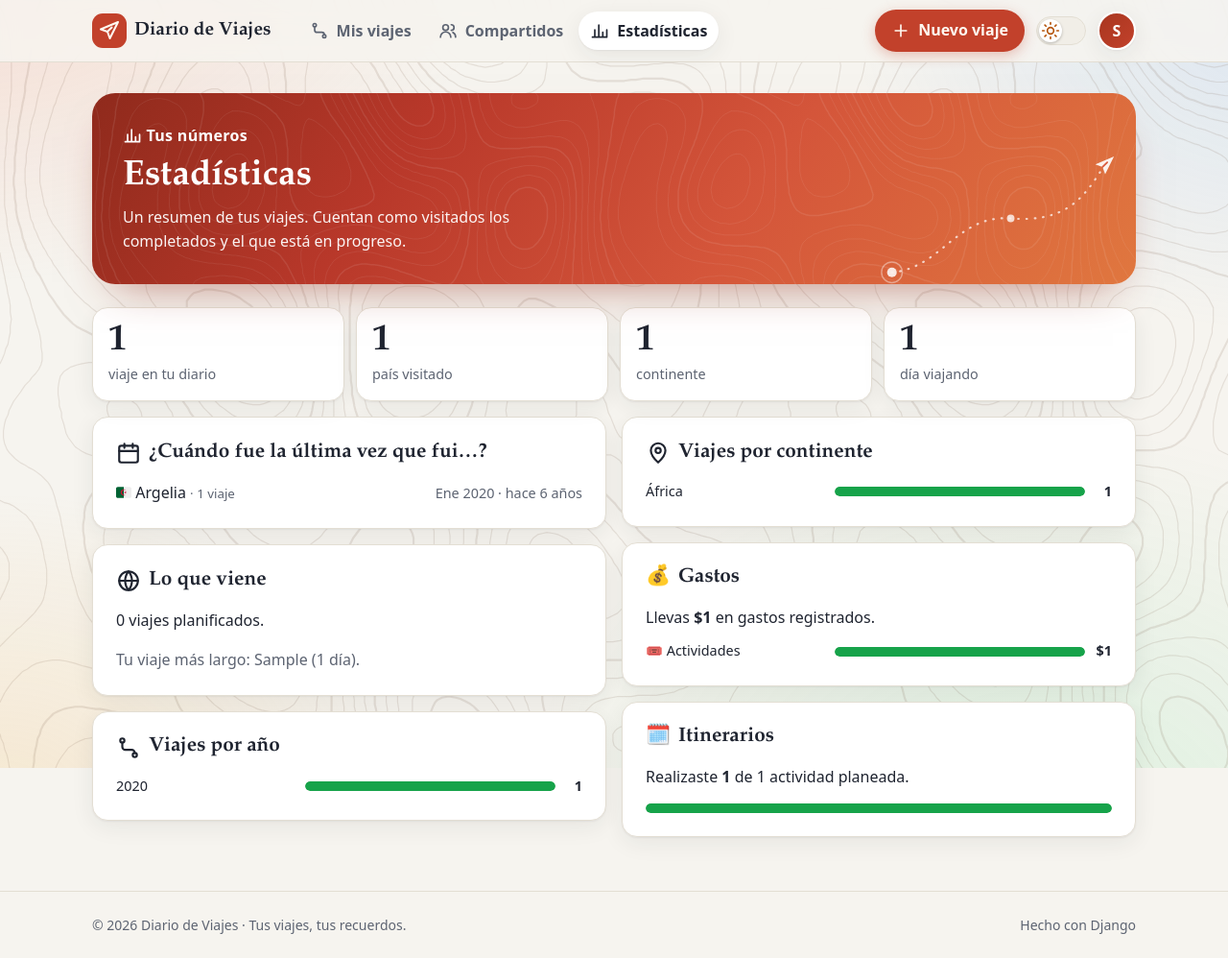
After one commit to CarlosMatus00000008/BackEnd---Inacap, a Django app: page /viajes/estadisticas/ in a window 1280 px wide. The commit adds this page. Shown: the whole page at 96% size. Run offline with Django 5.2, Linux system fonts and the light colour scheme; a user stored in the database is signed in; data comes from the database, SQL or seed files in the repository; tables that the repository leaves empty hold one stand-in row (values such as "Sample post").

Commit message:
Estadísticas: países visitados, última vez en cada país, viajes por año y gastos

```diff
--- a/static/css/app.css
+++ b/static/css/app.css
@@ -2177,7 +2177,8 @@
     color: var(--error);
   }
 
-  .barra-presupuesto {
+  .barra-presupuesto,
+  .barra {
     display: block;
     width: 100%;
     height: 10px;
@@ -2190,16 +2191,19 @@
     appearance: none;
   }
 
-  .barra-presupuesto::-webkit-progress-bar {
+  .barra-presupuesto::-webkit-progress-bar,
+  .barra::-webkit-progress-bar {
     background: var(--superficie-2);
   }
 
-  .barra-presupuesto::-webkit-progress-value {
+  .barra-presupuesto::-webkit-progress-value,
+  .barra::-webkit-progress-value {
     border-radius: var(--radio-pildora);
     background: var(--planificado);
   }
 
-  .barra-presupuesto::-moz-progress-bar {
+  .barra-presupuesto::-moz-progress-bar,
+  .barra::-moz-progress-bar {
     border-radius: var(--radio-pildora);
     background: var(--planificado);
   }
@@ -2429,6 +2433,98 @@
     }
   }
 
+  /* --- Estadísticas ------------------------------------------------------- */
+  .cifras {
+    display: grid;
+    grid-template-columns: repeat(2, minmax(0, 1fr));
+    gap: var(--e3);
+    margin: 0;
+    padding: 0;
+    list-style: none;
+  }
+
+  @media (min-width: 768px) {
+    .cifras {
+      grid-template-columns: repeat(4, minmax(0, 1fr));
+    }
+  }
+
+  .cifras li {
+    display: grid;
+    gap: var(--e1);
+    padding: var(--e4);
+    border: 1px solid var(--borde);
+    border-radius: var(--radio);
+    background: var(--superficie);
+    box-shadow: var(--sombra);
+  }
+
+  .cifras strong {
+    font-family: var(--fuente-titulos);
+    font-size: clamp(1.8rem, 1.4rem + 1.5vw, 2.4rem);
+    line-height: 1;
+  }
+
+  .cifras span {
+    color: var(--texto-suave);
+    font-size: 0.9rem;
+  }
+
+  /* Tarjetas de distinto alto: en escritorio se reparten en 2 columnas sin dejar huecos */
+  .estadisticas > .tarjeta {
+    margin: 0 0 var(--e4);
+    break-inside: avoid;
+  }
+
+  @media (min-width: 1024px) {
+    .estadisticas {
+      columns: 2;
+      column-gap: var(--e4);
+    }
+  }
+
+  .barras {
+    display: grid;
+    gap: var(--e2);
+    margin: 0;
+    padding: 0;
+    list-style: none;
+  }
+
+  /* Etiqueta · barra · número, alineados en columnas */
+  .barras li {
+    display: grid;
+    grid-template-columns: minmax(6rem, 38%) 1fr auto;
+    align-items: center;
+    gap: var(--e3);
+    font-size: 0.9rem;
+  }
+
+  .barras li > span {
+    overflow-wrap: anywhere;
+  }
+
+  .barras strong {
+    min-width: 2ch;
+    text-align: right;
+    font-variant-numeric: tabular-nums;
+  }
+
+  /* País y fecha no se cortan por la mitad: si no caben juntos, la fecha baja a otra línea */
+  .lista-simple .ultima-vez {
+    flex-wrap: wrap;
+    row-gap: 0;
+  }
+
+  .ultima-vez > span {
+    white-space: nowrap;
+  }
+
+  .ultima-vez__fecha {
+    margin-left: auto;
+    font-size: 0.9rem;
+  }
+
   /* --- Listas de datos (perfil) ------------------------------------------ */
   .lista-simple {
     display: grid;
--- a/templates/parciales/encabezado.html
+++ b/templates/parciales/encabezado.html
@@ -11,6 +11,7 @@
       <nav class="nav-principal" aria-label="Navegación principal">
         <a href="{% url 'viajes:lista' %}"{% if ruta == 'lista' or ruta == 'detalle' %} aria-current="page"{% endif %}>{% icono "ruta" %} Mis viajes</a>
         <a href="{% url 'viajes:compartidos' %}"{% if ruta == 'compartidos' %} aria-current="page"{% endif %}>{% icono "usuarios" %} Compartidos</a>
+        <a href="{% url 'viajes:estadisticas' %}"{% if ruta == 'estadisticas' %} aria-current="page"{% endif %}>{% icono "grafico" %} Estadísticas</a>
       </nav>
       {% endwith %}
 
@@ -29,6 +30,7 @@
           <small>@{{ user.username }}</small>
         </p>
         <a href="{% url 'cuentas:perfil' %}">{% icono "usuario" %} Mi cuenta</a>
+        <a href="{% url 'viajes:estadisticas' %}">{% icono "grafico" %} Estadísticas</a>
         {% if user.is_staff %}
           <a href="{{ ADMIN_URL }}">{% icono "escudo" %} Panel de administración</a>
         {% endif %}
--- /dev/null
+++ b/templates/viajes/estadisticas.html
@@ -0,0 +1,117 @@
+{% extends "base.html" %}
+{% load diario %}
+
+{% block titulo %}Estadísticas{% endblock %}
+
+{% block contenido %}
+<header class="bienvenida bienvenida--compacta">
+  <p class="bienvenida__saludo">{% icono "grafico" %} Tus números</p>
+  <h1>Estadísticas</h1>
+  <p>Un resumen de tus viajes. Cuentan como visitados los completados y el que está en progreso.</p>
+</header>
+
+{% if not resumen.total %}
+  <div class="vacio">
+    {% icono "grafico" %}
+    <h2>Aún no hay nada que contar</h2>
+    <p>Registra tu primer viaje y aquí verás tus países, días viajando y más.</p>
+    <a class="boton boton--primario" href="{% url 'viajes:crear' %}">{% icono "mas" %} Registrar un viaje</a>
+  </div>
+{% else %}
+  <ul class="cifras" aria-label="Resumen">
+    <li><strong>{{ resumen.total|miles }}</strong><span>viaje{{ resumen.total|pluralize }} en tu diario</span></li>
+    <li><strong>{{ paises_visitados|miles }}</strong><span>país{{ paises_visitados|pluralize:"es" }} visitado{{ paises_visitados|pluralize }}</span></li>
+    <li><strong>{{ continentes_visitados }}</strong><span>continente{{ continentes_visitados|pluralize }}</span></li>
+    <li><strong>{{ dias_viajados|miles }}</strong><span>día{{ dias_viajados|pluralize }} viajando</span></li>
+  </ul>
+
+  <div class="estadisticas mt-4">
+    {# «¿Cuándo fui a Lima la última vez?»: la pregunta que plantea el caso #}
+    <section class="tarjeta" aria-labelledby="titulo-ultima-vez">
+      <div class="tarjeta__titulo"><h2 id="titulo-ultima-vez">{% icono "calendario" %} ¿Cuándo fue la última vez que fui…?</h2></div>
+      {% if ultima_vez %}
+        <ul class="lista-simple">
+          {% for pais in ultima_vez %}
+            <li class="ultima-vez">
+              <span><span aria-hidden="true">{{ pais.bandera }}</span> {{ pais.nombre }} <small class="texto-suave">· {{ pais.veces }} viaje{{ pais.veces|pluralize }}</small></span>
+              <span class="ultima-vez__fecha texto-suave">{{ pais.ultima|date:"M Y" }} · {{ pais.ultima|hace }}</span>
+            </li>
+          {% endfor %}
+        </ul>
+      {% else %}
+        <p class="texto-suave sin-margen">Todavía no completas ningún viaje.</p>
+      {% endif %}
+    </section>
+
+    <section class="tarjeta" aria-labelledby="titulo-pendientes">
+      <div class="tarjeta__titulo"><h2 id="titulo-pendientes">{% icono "globo" %} Lo que viene</h2></div>
+      {% if proximo_viaje %}
+        <p><span aria-hidden="true">✈</span> Próximo viaje: <a href="{{ proximo_viaje.get_absolute_url }}">{{ proximo_viaje.destino }}, {{ proximo_viaje.pais }}</a> <span class="texto-suave">({{ proximo_viaje.fecha_inicio|hace }})</span></p>
+      {% endif %}
+      <p>{{ resumen.planificados|miles }} viaje{{ resumen.planificados|pluralize }} planificado{{ resumen.planificados|pluralize }}{% if resumen.en_progreso %} y 1 en progreso{% endif %}.</p>
+      {% if paises_pendientes %}
+        <p class="sin-margen">Países por conocer:
+          {% for pais in paises_pendientes %}<span aria-hidden="true">{{ pais.bandera }}</span> {{ pais.nombre }}{% if not forloop.last %}, {% endif %}{% endfor %}
+        </p>
+      {% endif %}
+      {% if viaje_mas_largo %}
+        <p class="texto-suave sin-margen mt-4">Tu viaje más largo: {{ viaje_mas_largo.destino }} ({{ viaje_mas_largo.duracion_dias|dias }}).</p>
+      {% endif %}
+    </section>
+
+    <section class="tarjeta" aria-labelledby="titulo-anios">
+      <div class="tarjeta__titulo"><h2 id="titulo-anios">{% icono "ruta" %} Viajes por año</h2></div>
+      <ul class="barras">
+        {% for fila in por_anio %}
+          <li>
+            <span>{{ fila.anio }}</span>
+            <progress class="barra" max="{{ fila.maximo }}" value="{{ fila.total }}" aria-label="{{ fila.total }} viajes en {{ fila.anio }}"></progress>
+            <strong>{{ fila.total }}</strong>
+          </li>
+        {% endfor %}
+      </ul>
+    </section>
+
+    {% if por_continente %}
+      <section class="tarjeta" aria-labelledby="titulo-continentes">
+        <div class="tarjeta__titulo"><h2 id="titulo-continentes">{% icono "pin" %} Viajes por continente</h2></div>
+        <ul class="barras">
+          {% for fila in por_continente %}
+            <li>
+              <span>{{ fila.nombre }}</span>
+              <progress class="barra" max="{{ fila.maximo }}" value="{{ fila.total }}" aria-label="{{ fila.total }} viajes en {{ fila.nombre }}"></progress>
+              <strong>{{ fila.total }}</strong>
+            </li>
+          {% endfor %}
+        </ul>
+      </section>
+    {% endif %}
+
+    <section class="tarjeta" aria-labelledby="titulo-gastos">
+      <div class="tarjeta__titulo"><h2 id="titulo-gastos"><span aria-hidden="true">💰</span> Gastos</h2></div>
+      {% if gastos_por_categoria %}
+        <p>Llevas <strong>${{ total_gastado|miles }}</strong> en gastos registrados.</p>
+        <ul class="barras">
+          {% for fila in gastos_por_categoria %}
+            <li>
+              <span>{{ fila.nombre }}</span>
+              <progress class="barra" max="{{ fila.maximo }}" value="{{ fila.total }}" aria-label="{{ fila.nombre }}: ${{ fila.total|miles }}"></progress>
+              <strong>${{ fila.total|miles }}</strong>
+            </li>
+          {% endfor %}
+        </ul>
+      {% else %}
+        <p class="texto-suave sin-margen">Aún no registras gastos. Se agregan desde el detalle de cada viaje.</p>
+      {% endif %}
+    </section>
+
+    {% if actividades.total %}
+      <section class="tarjeta" aria-labelledby="titulo-actividades">
+        <div class="tarjeta__titulo"><h2 id="titulo-actividades"><span aria-hidden="true">🗓️</span> Itinerarios</h2></div>
+        <p class="sin-margen">Realizaste <strong>{{ actividades.realizadas }}</strong> de {{ actividades.total }} actividad{{ actividades.total|pluralize:"es" }} planeada{{ actividades.total|pluralize }}.</p>
+        <progress class="barra mt-4" max="{{ actividades.total }}" value="{{ actividades.realizadas }}" aria-label="Actividades realizadas"></progress>
+      </section>
+    {% endif %}
+  </div>
+{% endif %}
+{% endblock %}
--- a/viajes/urls.py
+++ b/viajes/urls.py
@@ -2,7 +2,7 @@
 
 from django.urls import path
 
-from .views import crear, editar, eliminar, fotos, gastos, itinerario, lectura
+from .views import crear, editar, eliminar, estadisticas, fotos, gastos, itinerario, lectura
 
 app_name = "viajes"
 
@@ -11,6 +11,7 @@ urlpatterns = [
     path("viajes/", lectura.LineaTiempoView.as_view(), name="lista"),
     path("viajes/compartidos/", lectura.CompartidosView.as_view(), name="compartidos"),
     path("viajes/<int:pk>/", lectura.ViajeDetalleView.as_view(), name="detalle"),
+    path("viajes/estadisticas/", estadisticas.EstadisticasView.as_view(), name="estadisticas"),
     # --- CREATE: crear ------------------------------------------------------
     path("viajes/nuevo/", crear.ViajeCrearView.as_view(), name="crear"),
     # --- UPDATE: editar -----------------------------------------------------
--- a/viajes/views/__init__.py
+++ b/viajes/views/__init__.py
@@ -2,6 +2,7 @@
 Vistas del diario de viajes, separadas por operación CRUD:
 
     lectura.py       READ   → línea de tiempo, compartidos y detalle
+    estadisticas.py  READ   → estadísticas de mis viajes
     crear.py         CREATE → nuevo viaje
     editar.py        UPDATE → editar viaje y cambio rápido de estado
     eliminar.py      DELETE → eliminar viaje (con confirmación)
--- /dev/null
+++ b/viajes/views/estadisticas.py
@@ -0,0 +1,14 @@
+"""READ: estadísticas de mis viajes (el cálculo está en viajes/estadisticas.py)."""
+
+from django.views.generic import TemplateView
+
+from .. import estadisticas
+from ..mixins import AccesoMixin
+
+
+class EstadisticasView(AccesoMixin, TemplateView):
+    permission_required = "viajes.view_viaje"
+    template_name = "viajes/estadisticas.html"
+
+    def get_context_data(self, **kwargs):
+        return super().get_context_data(**estadisticas.calcular(self.request.user), **kwargs)
```
Also changed, not shown: viajes/estadisticas.py (added, +86 -0 lines), viajes/tests/test_estadisticas.py (added, +99 -0 lines), static/img/iconos.svg.
